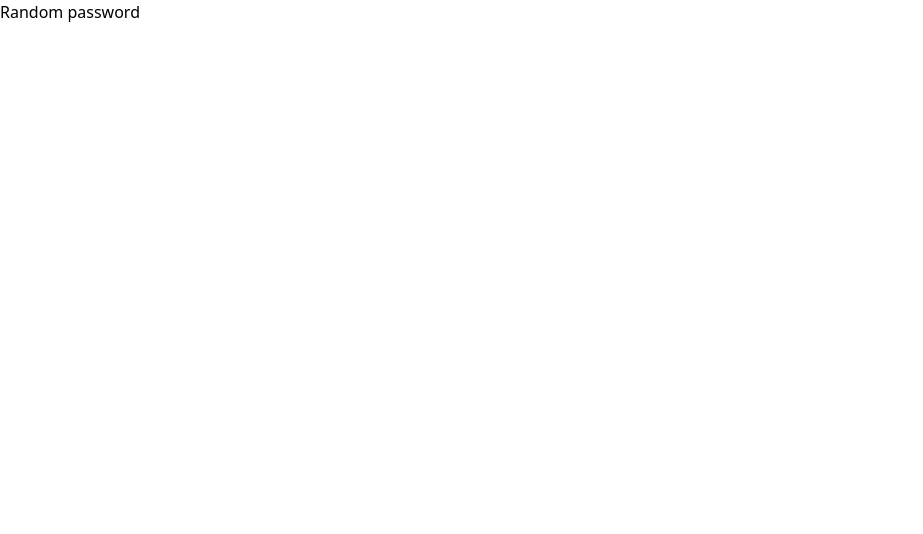
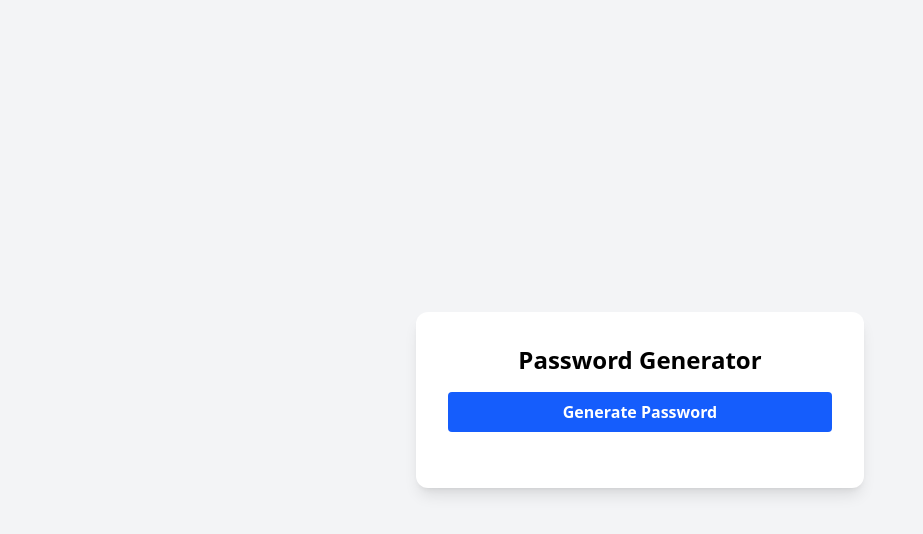
Before and after one commit to VHall1/password-generator, a React (Vite) app in the folder web.client/: page / in a window 1280 px wide. Shown: the top 534 px of the page, without its empty margins (0-923 px from the left). Built offline with nearby package versions, Linux system fonts and the light colour scheme.

Commit message:
make ui look a bit nicer

```diff
--- a/web.client/src/app.tsx
+++ b/web.client/src/app.tsx
@@ -10,9 +10,27 @@ export function App() {
   };
 
   return (
-    <>
-      <button onClick={handleGeneratePassword}>Random password</button>
-      {password && <p>Your new password is: {password}</p>}
-    </>
+    <div className="min-h-screen flex items-center justify-center bg-gray-100 px-4">
+      <div className="bg-white rounded-xl shadow-lg p-8 w-full max-w-md">
+        <h1 className="text-2xl font-bold mb-4 text-center">
+          Password Generator
+        </h1>
+        <button
+          onClick={handleGeneratePassword}
+          className="w-full bg-blue-600 hover:bg-blue-700 text-white font-semibold py-2 px-4 rounded mb-6 transition-colors"
+        >
+          Generate Password
+        </button>
+
+        {password && (
+          <div className="text-center">
+            <p className="text-gray-700 mb-2">Your new password is:</p>
+            <span className="font-mono text-lg bg-gray-100 px-3 py-2 rounded border border-gray-300 inline-block">
+              {password}
+            </span>
+          </div>
+        )}
+      </div>
+    </div>
   );
 }
```
